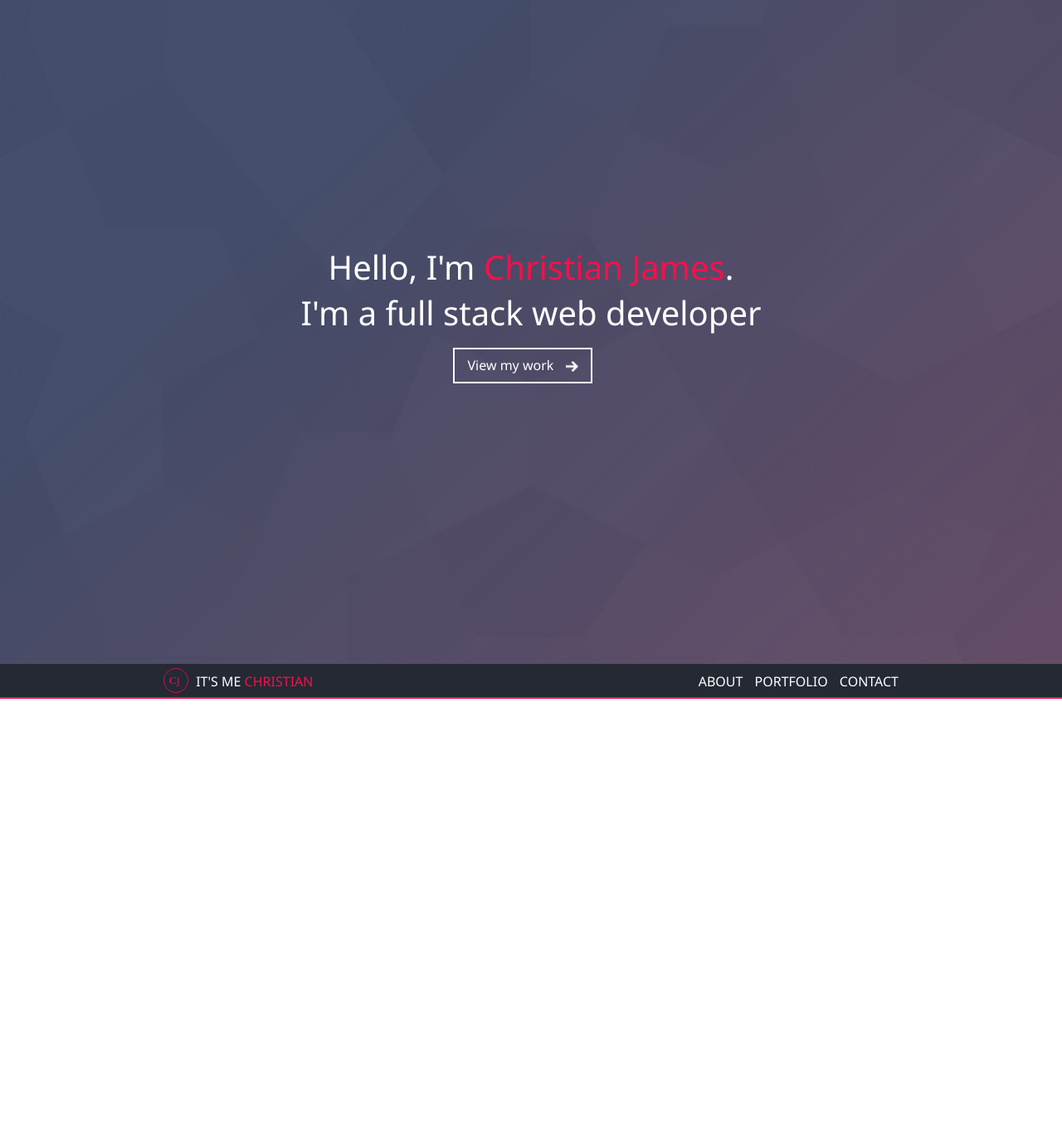
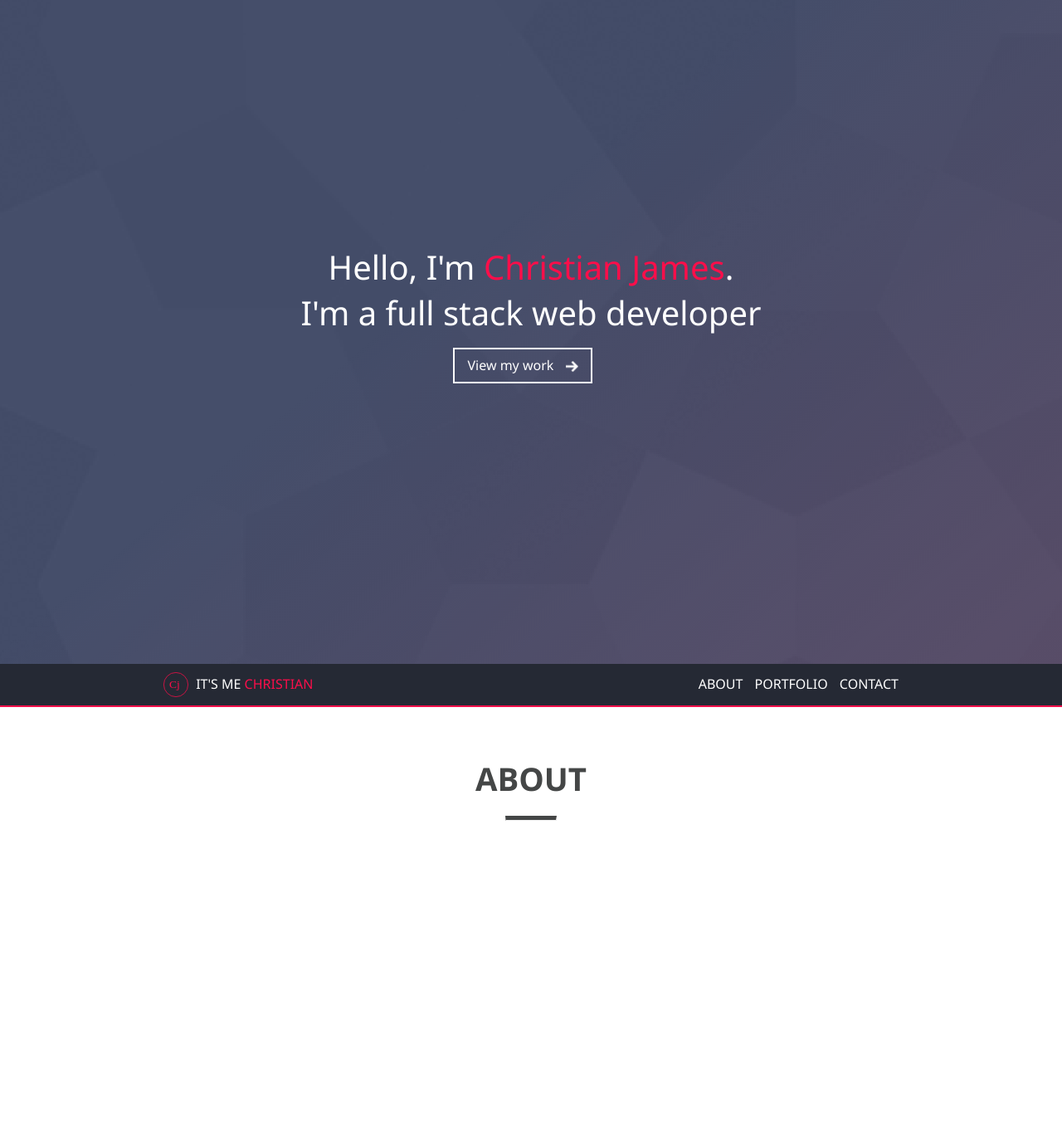
Before and after one commit to Itsmechristian/myportfolio, a Node server app: page / in a window 1280 px wide. Shown: the whole page at 83% size. Before the commit the page ends 842 px from the top, so only its background shows below. Run offline with Node 20, Linux system fonts and the light colour scheme; some libraries are stand-ins or nearby versions.

Commit message:
initial commit

```diff
--- a/src/css/style.css
+++ b/src/css/style.css
@@ -31,8 +31,7 @@ ul, li {
 header {
   width: 100%;
   height: 100vh;
-  background: url("/img/1920background.png") no-repeat;
-  background-size: 100% 100%; }
+  background: url("/img/1920background.png") no-repeat; }
   header .container {
     height: 100%; }
     header .container .greetings {
@@ -56,7 +55,7 @@ header {
     header .container #landing-page-link.hover {
       animation: linkHoverOpacity 0.5s both; }
     header .container #landing-page-link.unhover {
-      animation: linkBackgroundOpacity 0.5s both; }
+      animation: linkUnHoverOpacity 0.5s both; }
 
 @keyframes linkHoverOpacity {
   from {
@@ -82,28 +81,35 @@ header {
 nav {
   width: 100%;
   background: #252934;
-  height: 40px;
+  height: 50px;
   padding: 0;
   margin: 0;
   border-bottom: 2px solid #fc0e4a; }
   nav img {
-    padding: 5px 5px; }
+    padding: 10px 5px; }
   nav .logoname {
     position: relative;
-    top: -13px; }
+    top: -20px; }
     nav .logoname span {
       color: #fc0e4a; }
   nav .nav-links {
     float: right;
     position: relative;
-    top: -15px;
-    top: 10px; }
+    top: 13px; }
     nav .nav-links a {
       padding: 0px 5px; }
 
 .about-me-section {
   height: 500px;
   background: #fff; }
+  .about-me-section h1 {
+    text-align: center;
+    color: #444646;
+    font-size: 2.4rem;
+    padding: 60px 0px; }
+  .about-me-section hr {
+    max-width: 60px;
+    border-top: 5px solid #444646; }
 
 @media screen and (max-width: 1200px) {
   .container {
--- a/src/scss/style.scss
+++ b/src/scss/style.scss
@@ -2,6 +2,7 @@ $white: #fff;
 $pink: rgb(252, 14, 74);
 $grey: #45474A;
 $second-grey: #E4E4E4;
+$black: #444646;
 body{
   background: #f1f1f1;
   margin: 0;
@@ -36,7 +37,6 @@ header{
   width: 100%;
   height: 100vh;
   background: url('/img/1920background.png') no-repeat;
-  background-size: 100% 100%;
   .container{
     height: 100%;
     .greetings{
@@ -65,7 +65,7 @@ header{
       animation: linkHoverOpacity 0.5s both;
     }
     #landing-page-link.unhover{
-      animation: linkBackgroundOpacity 0.5s both;
+      animation: linkUnHoverOpacity 0.5s both;
     }
     @keyframes linkHoverOpacity{
       from {
@@ -100,16 +100,16 @@ header{
 nav{
   width: 100%;
   background: #252934;
-  height: 40px;
+  height: 50px;
   padding: 0;
   margin: 0;
   border-bottom: 2px solid $pink;
   img{
-    padding: 5px 5px;
+    padding: 10px 5px;
   }
   .logoname{
     position: relative;
-    top: -13px;
+    top: -20px;
   span{
     color: $pink;
   }
@@ -117,8 +117,7 @@ nav{
   .nav-links{
     float: right;
     position: relative;
-    top: -15px;
-    top: 10px;
+    top: 13px;
     a{
       padding: 0px 5px;
     }
@@ -127,6 +126,16 @@ nav{
 .about-me-section{
   height: 500px;
   background: $white;
+  h1{
+    text-align: center;
+    color: $black;
+    font-size: 2.4rem;
+    padding: 60px 0px;
+  }
+  hr{
+    max-width: 60px;
+    border-top: 5px solid $black;
+  }
 }
 @media screen and (max-width: 1200px) {
   .container{
--- a/views/body.handlebars
+++ b/views/body.handlebars
@@ -8,7 +8,7 @@
     </div>
   </div>
 </header>
-<nav>
+<nav id="navigation" >
   <div class="container">
   <img src="img/mylogo40x40.svg" alt="" height="30" width="30">
   <a href="#" class="logoname">IT'S ME <span>CHRISTIAN</span></a>
@@ -20,7 +20,10 @@
   </div>
 </nav>
 <div class="about-me-section">
-
+<h1>
+ABOUT
+<hr />
+</h1>
 </div>
 
 
--- a/views/layouts/main.handlebars
+++ b/views/layouts/main.handlebars
@@ -47,25 +47,25 @@ window.addEventListener('scroll', function() {
 
 
 const landingpagelink = document.getElementById('landing-page-link')
-const arrowleft = document.getElementById('arrow')
-
+    , arrowleft = document.getElementById('arrow')
+    , nav = document.getElementById('navigation')
 landingpagelink.addEventListener('mouseover', function() {
-    landingpagelink.classList.add('hover');
-  setTimeout(function() {
-    landingpagelink.classList.remove('unhover');
-    }, 100)
+    this.classList.add('hover');
+    this.classList.remove('unhover');
     arrowleft.classList.add('arrowRotate');
     arrowleft.classList.remove('arrowDeRotate');
 })
 landingpagelink.addEventListener('mouseout', function() {
-    landingpagelink.classList.add('unhover');
-    setTimeout(function() {
-    landingpagelink.classList.remove('hover');
-    }, 100)
+    this.classLSist.add('unhover');
+    this.classList.remove('hover');
     arrowleft.classList.add('arrowDeRotate');
     arrowleft.classList.remove('arrowRotate');
 })
-
+window.addEventListener('scroll', function() {
+    let y = nav.getBoundingClientRect(),
+        x = window.pageYOffset
+        console.log(x)
+})
    </script>
 </body>
 </html>
```
Also changed, not shown: package.json (line endings or trailing spaces), 1 other file.
